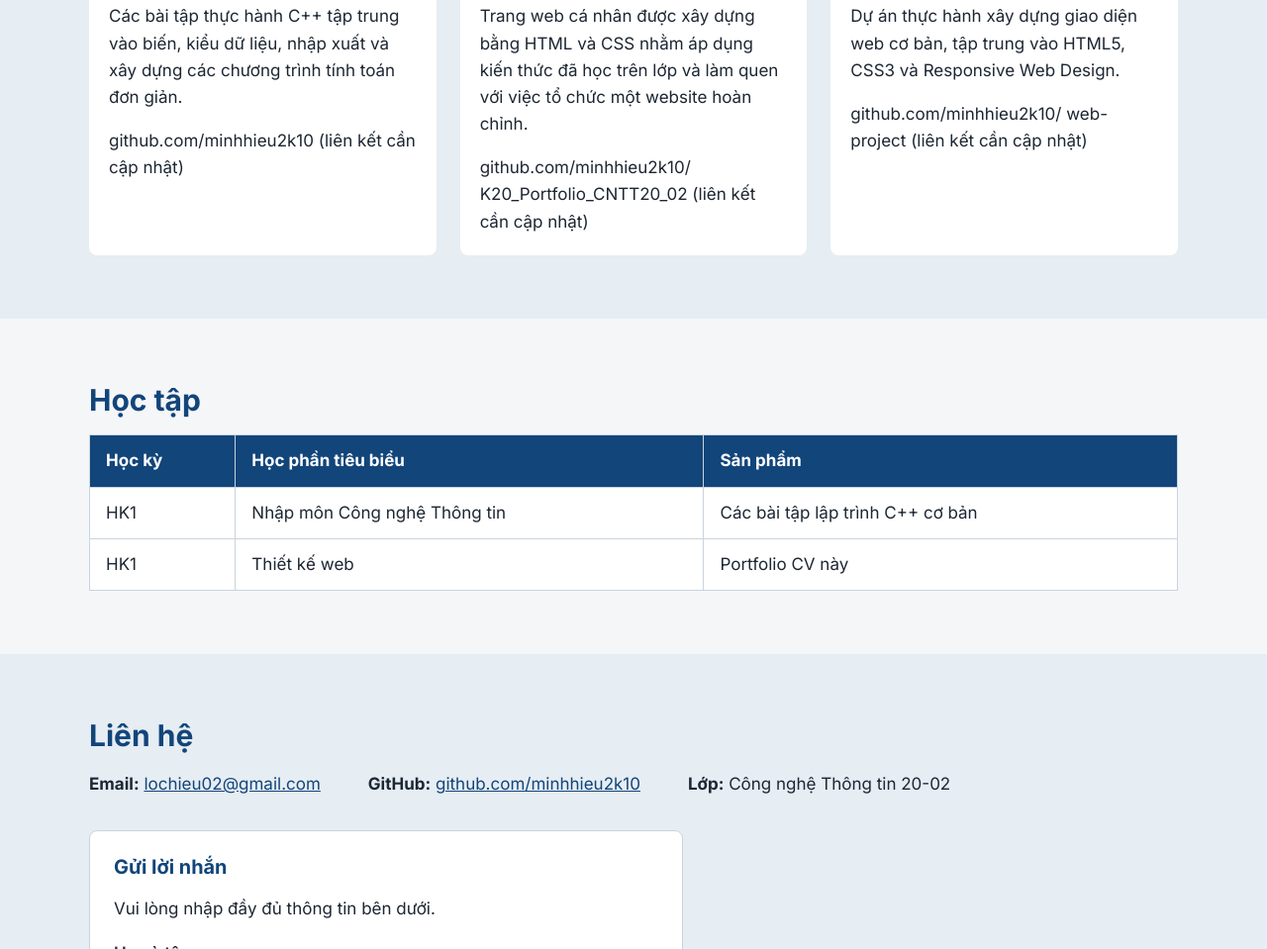
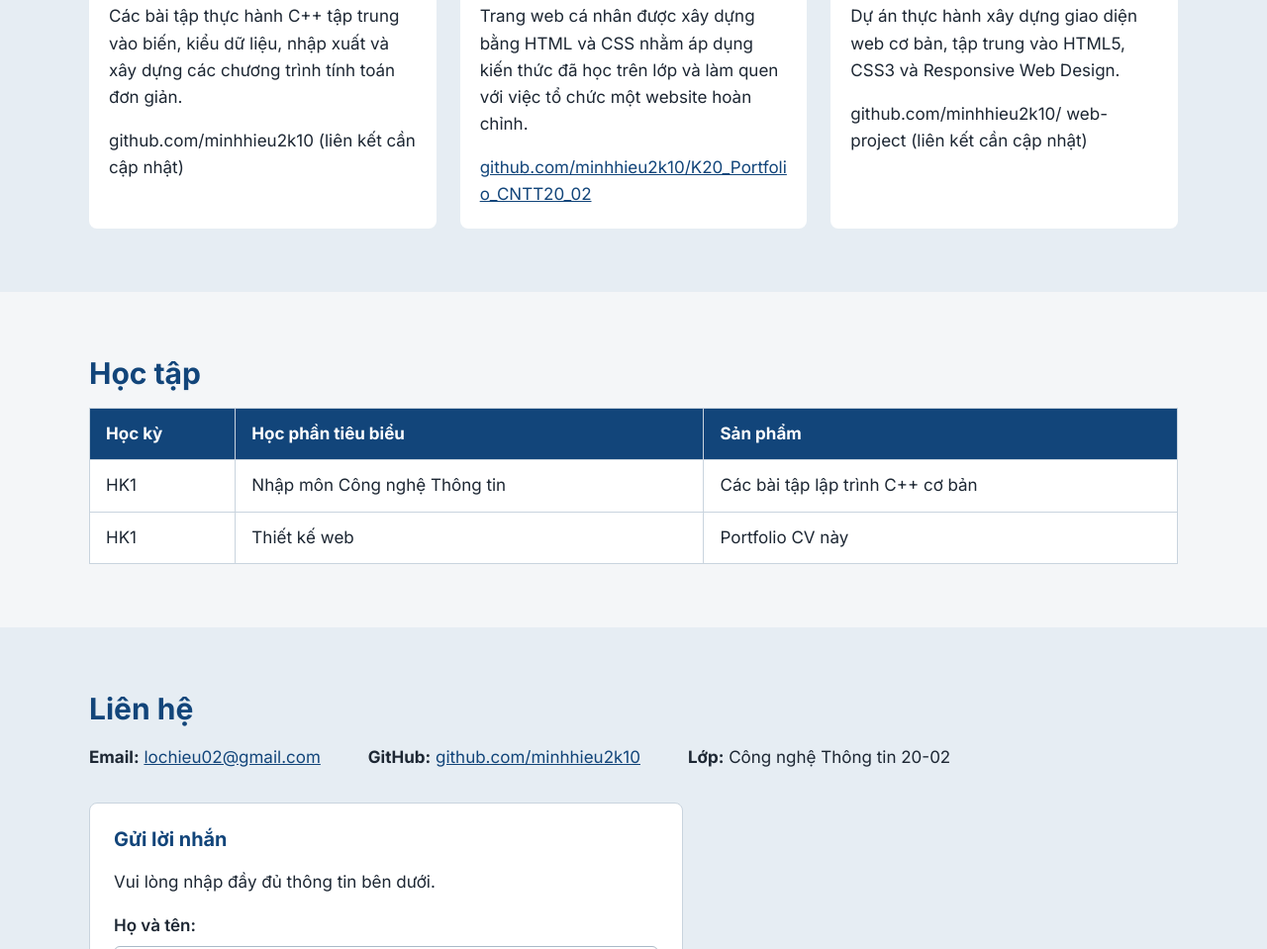
Before and after one commit to minhhieu2k10/K20_Portfolio_CNTT20_02, a plain HTML site: page index.html in a window 1280 px wide. Shown: the part 1230-2189 px from the top of the page at 99% size. Drawn offline with Linux system fonts and the light colour scheme.

Commit message:
Update index.html

```diff
--- a/index.html
+++ b/index.html
@@ -98,10 +98,9 @@
               website hoàn chỉnh.
             </p>
 
-            <span class="pending-link">
-              github.com/minhhieu2k10/
-              K20_Portfolio_CNTT20_02 (liên kết cần cập nhật)
-            </span>
+            <a href="https://github.com/minhhieu2k10/K20_Portfolio_CNTT20_02" target="_blank" rel="noopener noreferrer">
+              github.com/minhhieu2k10/K20_Portfolio_CNTT20_02
+              </a>
           </article>
 
           <article class="card">
```
